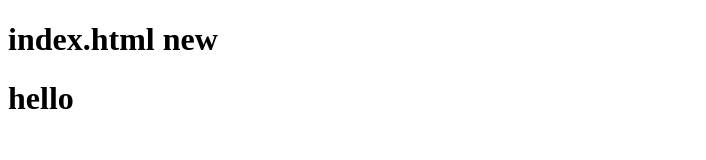
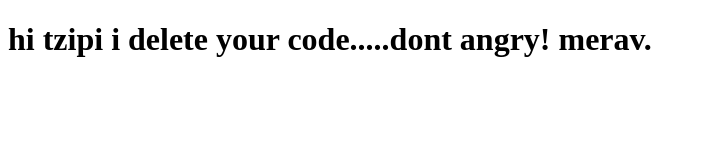
Before and after one commit to MeravPeretz/finalProject, a plain HTML site: page index.html in a window 1280 px wide. Shown: the whole page, without its empty margins (0-706 px from the left). Drawn offline with Linux system fonts and the light colour scheme.

Commit message:
merav second changes

```diff
--- a/index.html
+++ b/index.html
@@ -9,8 +9,7 @@
 </head>
 
 <body>
-    <h1>index.html new</h1>
-    <h1>hello</h1>
+<h1>hi tzipi i delete your code.....dont angry! merav.</h1>
 </body>
 
 </html>
--- a/index.js
+++ b/index.js
@@ -1,2 +1,5 @@
 console.log("hey! im merav this is my change!");
-console.log("hey! im tsipi this is my change!");
+console.log("hey! im merav this is my second change!");
+
+console.log("hey! im tsipi this is my change!"+
+"and i change you-merav!");
```
